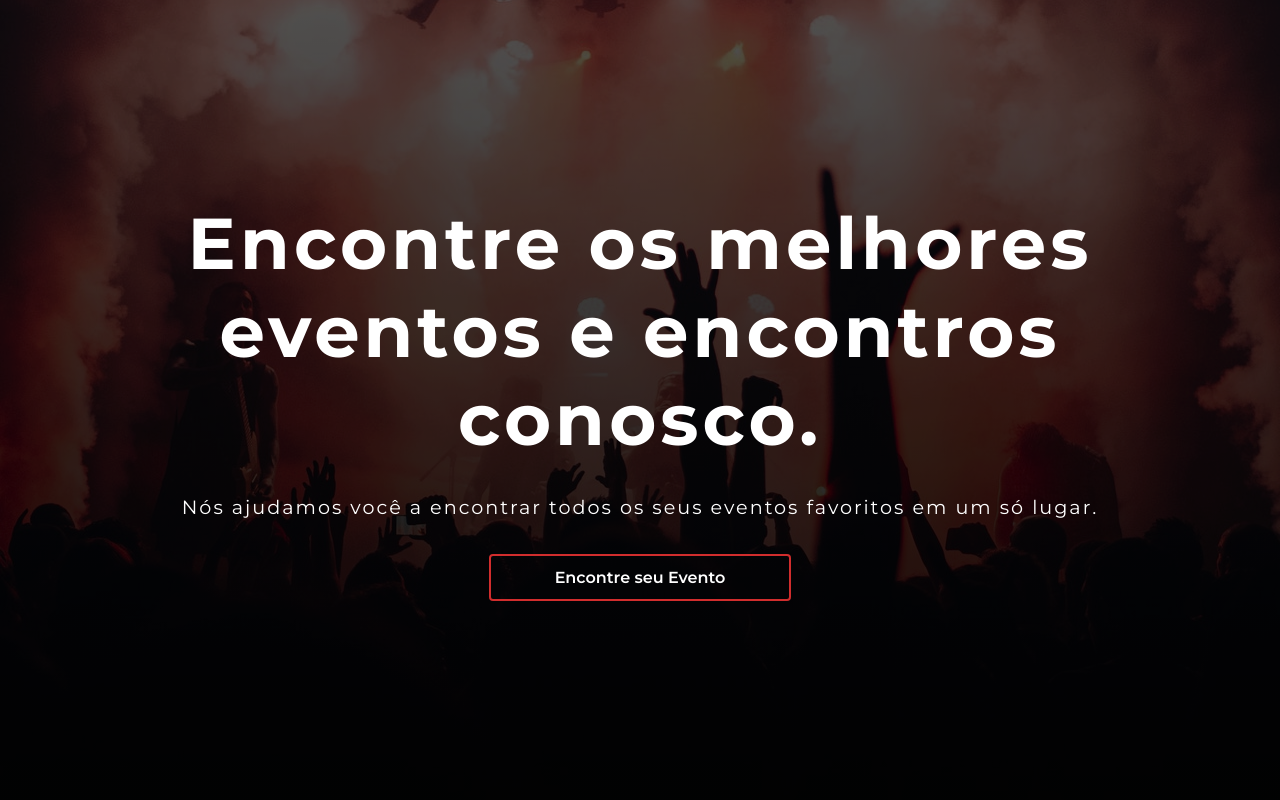
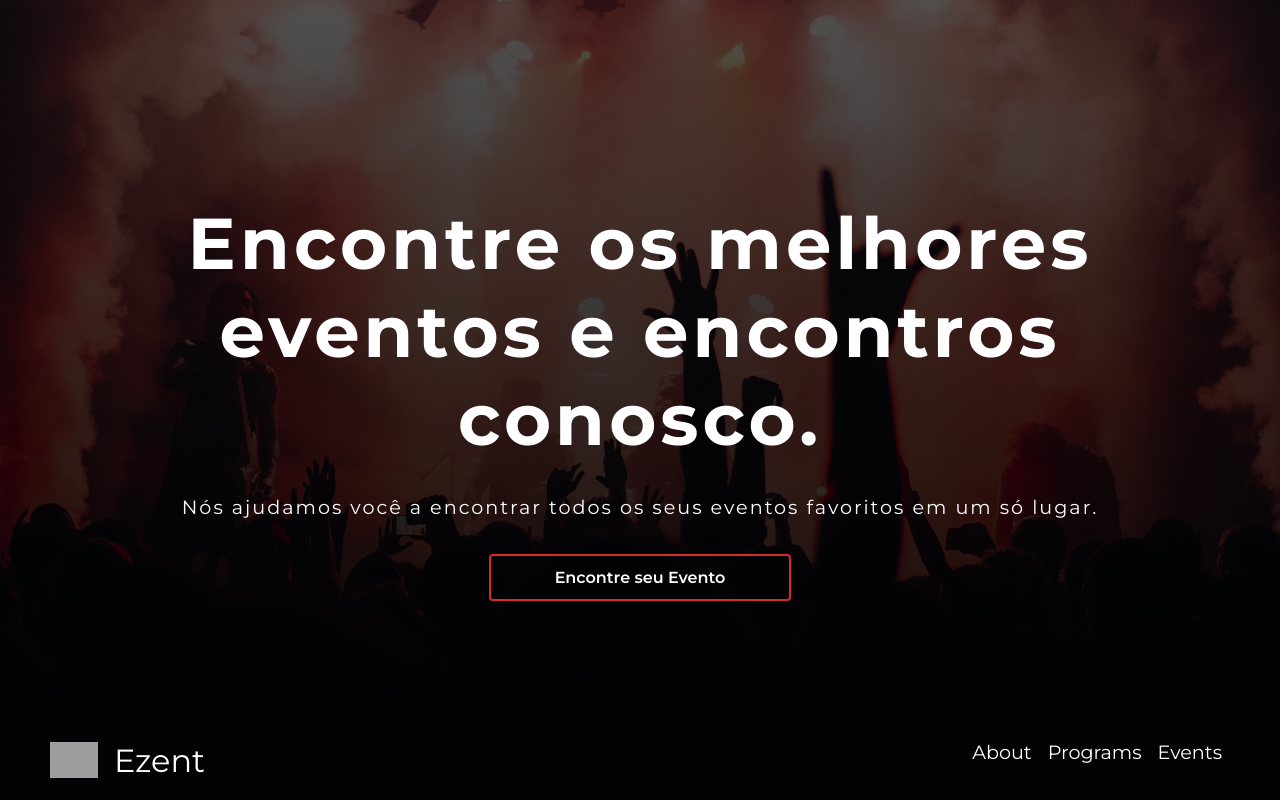
Before and after one commit to denervalspelizario/pubSanJose, a React (Create React App) app: page / in a window 1280 px wide. Built offline with nearby package versions, Linux system fonts and the light colour scheme; grey boxes are pictures that could not be loaded.

Commit message:
update produtoraEventos criacao de estrutura de navbar ja com sua estilizacao e importação para component Hero

```diff
--- a/src/components/Hero/Hero.js
+++ b/src/components/Hero/Hero.js
@@ -2,12 +2,12 @@ import React from 'react';
 import { Link } from 'react-router-dom'
 import { Button, Container, MainHeading } from '../../globalStyles' // importando os estilos globais
 import { HeroSection, HeroText, ButtonWrapper } from './HeroStyles' // importando estilos da page
+import Navbar from '../Navbar/Navbar'; // importando a navbar
 
 
 const Hero = () => {
-
-  {/*Nunca esquecer que o componente tem que estar ao  */}
-  return <HeroSection id='hero'>
+  return <>
+  <HeroSection id='hero'>
     <Container>
       <MainHeading inverse >Encontre os melhores eventos e encontros conosco.</MainHeading>
       <HeroText>Nós ajudamos você a encontrar todos os seus eventos favoritos em um só lugar.</HeroText>
@@ -19,8 +19,8 @@ const Hero = () => {
       </ButtonWrapper>
     </Container>
   </HeroSection>
-
-
+  <Navbar />
+  </>
 }
 
 export default Hero;
--- a/src/components/Navbar/Navbar.js
+++ b/src/components/Navbar/Navbar.js
@@ -0,0 +1,61 @@
+import React, { useState } from 'react';
+import { FaTimes } from 'react-icons/fa';
+import { CgMenuRight } from 'react-icons/cg';
+import { IconContext } from 'react-icons';
+import {
+  Nav,
+  NavLogo,
+  MobileIcon,
+  NavMenu,
+  NavLinks,
+  NavbarContainer,
+  NavItem,
+  NavIcon
+} from './NavbarStyles.js'
+import { animateScroll as scroll } from 'react-scroll'  // a funcao animatedScrool será apelidada scroll
+import { websiteName } from '../../data/GlobalData'
+import { navbarData } from '../../data/NavbarData.js';
+
+function Navbar({ hide }){
+
+  const [show, setShow] = useState(false);
+
+  return <Nav hide={hide}>
+    <NavbarContainer>
+      <NavLogo to='/' onClick={scroll.scrollToTop}>
+        <NavIcon  src='./assets/logo.svg' />
+        {websiteName}
+      </NavLogo>
+
+      {!hide && (
+        <>
+          <IconContext.Provider value={{color: 'white'}}>
+            <MobileIcon onClick={() => setShow(!show)}>
+              {show? <FaTimes/> : <CgMenuRight/>}
+            </MobileIcon>
+          </IconContext.Provider>
+          <NavMenu hide={hide} show={show}>
+            {navbarData.map((el, index) => (
+              <NavItem key={index}>
+                <NavLinks
+                  spy={true}
+                  duration={500}
+                  smooth={true}
+                  exact='true'
+                  offset={-79}
+                  onClick={() => setShow(false)}
+                  to={el.to}
+                >
+                  {el.text}
+                </NavLinks>
+              </NavItem>
+            ))}
+          </NavMenu>
+        </>
+      )}
+    </NavbarContainer>
+  </Nav>
+
+}
+
+export default Navbar;
--- a/src/components/Navbar/NavbarStyles.js
+++ b/src/components/Navbar/NavbarStyles.js
@@ -0,0 +1,128 @@
+import styled from "styled-components";
+import { Container } from "../../globalStyles";
+import { Link } from "react-router-dom";
+import {Link as LinkScroll} from 'react-scroll';
+import {  backgroundColor } from "../../data/GlobalData"; // importando stilos globais
+
+export const Nav = styled.nav`
+  background-color: ${({hide}) => (hide?'transparent': backgroundColor)};
+  margin-top: -80px;
+  height: 80px;
+  display: flex;
+  justify-content: center;
+  align-items: center;
+  font-size: 1.2rem;
+  position: sticky;
+  top: 0;
+  z-index: 50;
+  width: 100%;
+
+`;
+
+export const NavbarContainer = styled(Container)`
+  display: flex;
+  justify-content: start;
+  height: 80px;
+`
+
+export const NavLogo = styled(Link)`
+  color: #FFF;
+  justify-self: flex-start;
+  cursor: pointer;
+  text-decoration: none;
+  font-size: 2rem;
+  display: flex;
+  align-items: center;
+  z-index: 50;
+
+`;
+
+export const NavIcon = styled.img`
+  margin-right: 1rem;
+  width: 3rem;
+`;
+
+export const MobileIcon = styled.div`
+  display: none;
+  z-index: 50;
+
+  @media screen and (max-width: 960px){
+    display: block;
+    position: absolute;
+    top: 0;
+    right: 0;
+    transform: translate(-100%, 60%);
+    font-size: 1.8rem;
+    cursor: pointer;
+  }
+`;
+
+export const NavMenu = styled.ul`
+  display: flex;
+  align-items: center;
+  list-style: none;
+  text-align: center;
+  width: 100%;
+
+  @media screen and (max-width: 960px){
+
+    flex-direction: column;
+    width: 100%;
+    height: 100vh;
+    position: fixed;
+    padding-top: 30%;
+    top: 0;
+    left: 0;
+    opacity: ${({ click }) => (click ? 1 : 0)};
+    visibility: ${({ click }) => (click ? 'visible' : 'hidem')};
+    transform: translateY(${({ click }) => (click ? '0' : '-10px')});
+    transition: opacity 0.5s ease;
+    background-color: #071c2f;
+  }
+  > li:first-child{
+    margin-left: auto;
+  }
+
+`;
+
+export const NavItem = styled.li`
+  height: 80px;
+  cursor: pointer;
+  @media screen and (max-width: 960px){
+    width: 100%;
+
+    &:hover {
+      border:none
+    }
+  }
+
+`;
+
+
+export const NavLinks = styled(LinkScroll)`
+  color: #FFF;
+  display: flex;
+  align-items: center;
+  text-decoration: none;
+  padding: 0%.5rem 1rem;
+  height: 100%;
+  &.active {
+    text-shadow: 0 0 20px #aa0000, 0 0 15px #aa0000, 0 0 10px #aa0000;
+
+    @media screen and (min-width: 960px){
+      border-bottom: 2px solid red
+    }
+  }
+  &:hover {
+    color: #c8c9d8;
+    transition: all 0.3s ease;
+  }
+
+  @media screen and (max-width: 960px){
+    text-align: center;
+    padding: 2rem;
+    width: 100%;
+    display: table;
+  }
+
+`
--- /dev/null
+++ b/src/data/NavbarData.js
@@ -0,0 +1,31 @@
+
+export const navbarData = [
+  {
+    text: 'About',
+    id: 'about',
+    spy: true,
+    duration: 500,
+    smooth: true,
+    exact: 'true',
+    offset: -80,
+    to: 'about',
+  },
+  {
+    text: 'Programs',
+    spy: true,
+    duration: 500,
+    smooth: true,
+    exact: 'true',
+    offset: -80,
+    to: 'programs',
+  },
+  {
+    text: 'Events',
+    spy: true,
+    duration: 500,
+    smooth: true,
+    exact: 'true',
+    offset: -80,
+    to: 'events',
+  }
+];
--- a/src/globalStyles.js
+++ b/src/globalStyles.js
@@ -41,7 +41,7 @@ export const MainHeading = styled.h1`
 `
 ;
 
-export const Button = styled.button`
+export const Button = styled.button` // botao
   border-radius: 4px;
   background: none;
   white-space: space nowrap;
@@ -56,6 +56,7 @@ export const Button = styled.button`
   overflow: hidden; // para ocultar oque passar
   transition: all 0.5s;
 
+  // CRIAÇÃO DO EFEITO DE FLIP AO PASSAR O MOUSE
   &:before {
     background: #d12d2d;
     content: '';
--- a/src/pages/HomePages.js
+++ b/src/pages/HomePages.js
@@ -1,5 +1,5 @@
 import React from 'react';
-import Hero from '../components/Hero/Hero';
+import Hero from '../components/Hero/Hero.js';
 
 
 function HomePages(){
```
